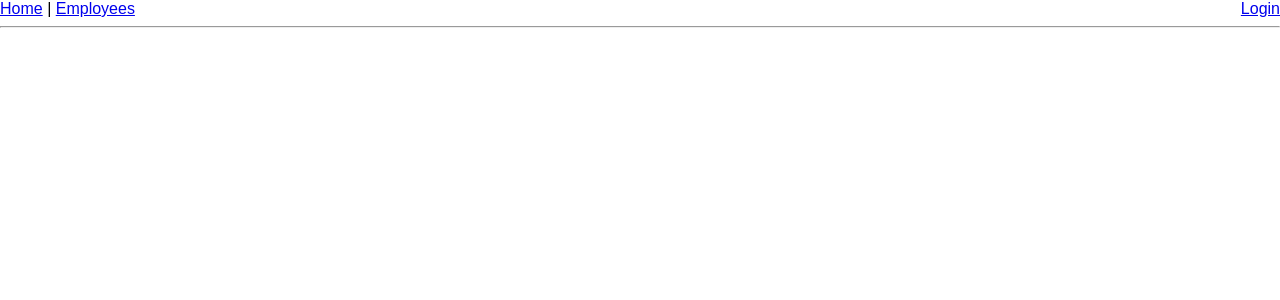
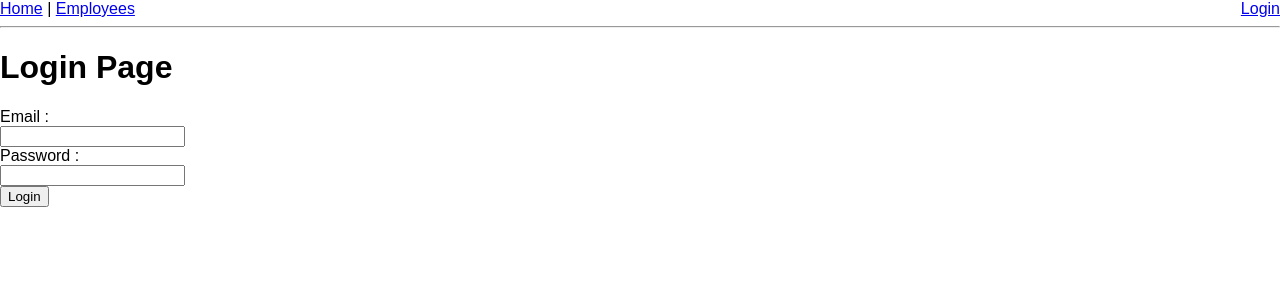
Before and after one commit to dupp21/react-api, a React (Create React App) app: page /login in a window 1280 px wide. Shown: the top 300 px of the page. Built offline with nearby package versions, Linux system fonts and the light colour scheme.

Commit message:
Add Route Component

```diff
--- a/src/App.js
+++ b/src/App.js
@@ -7,6 +7,9 @@ import {
   Redirect,
   withRouter
 } from "react-router-dom";
+import Login from "./Login";
+import Home from "./Home";
+import EmployeeList from "./EmployeeList";
 
 class App extends Component {
   constructor() {
@@ -34,6 +37,22 @@ class App extends Component {
             )}
           </nav>
           <hr />
+          <Route exact path="/" component={Home} />
+          <Route
+            path="/login"
+            render={props => (
+              <Login isAuthenticated={this.state.isAuthenticated} {...props} />
+            )}
+          />
+          <Route
+            path="/employees"
+            render={props => (
+              <EmployeeList
+                isAuthenticated={this.state.isAuthenticated}
+                {...props}
+              />
+            )}
+          />
         </div>
       </Router>
     );
--- /dev/null
+++ b/src/EmployeeList.jsx
@@ -0,0 +1,17 @@
+import React, { Component } from "react";
+
+class EmployeeList extends Component {
+  constructor(props) {
+    super(props);
+    this.state = {};
+  }
+  render() {
+    return (
+      <div>
+        <h1>Employee List</h1>
+      </div>
+    );
+  }
+}
+
+export default EmployeeList;
--- /dev/null
+++ b/src/Home.jsx
@@ -0,0 +1,7 @@
+import React from "react";
+
+const Home = props => {
+  return <h1>Home Page</h1>;
+};
+
+export default Home;
--- /dev/null
+++ b/src/Login.jsx
@@ -0,0 +1,44 @@
+import React, { Component } from "react";
+
+class Login extends Component {
+  constructor(props) {
+    super(props);
+    this.state = {
+      input_email: "",
+      input_password: ""
+    };
+  }
+
+  handleChange = e => {
+    this.setState({
+      [e.target.name]: e.target.value
+    });
+  };
+
+  render() {
+    return (
+      <div>
+        <h1>Login Page</h1>
+        Email : <br />
+        <input
+          type="text"
+          name="input_email"
+          value={this.state.input_email}
+          onChange={this.handleChange}
+        />
+        <br />
+        Password : <br />
+        <input
+          type="pasword"
+          name="input_password"
+          value={this.state.input_password}
+          onChange={this.handleChange}
+        />
+        <br />
+        <button>Login</button>
+      </div>
+    );
+  }
+}
+
+export default Login;
```
